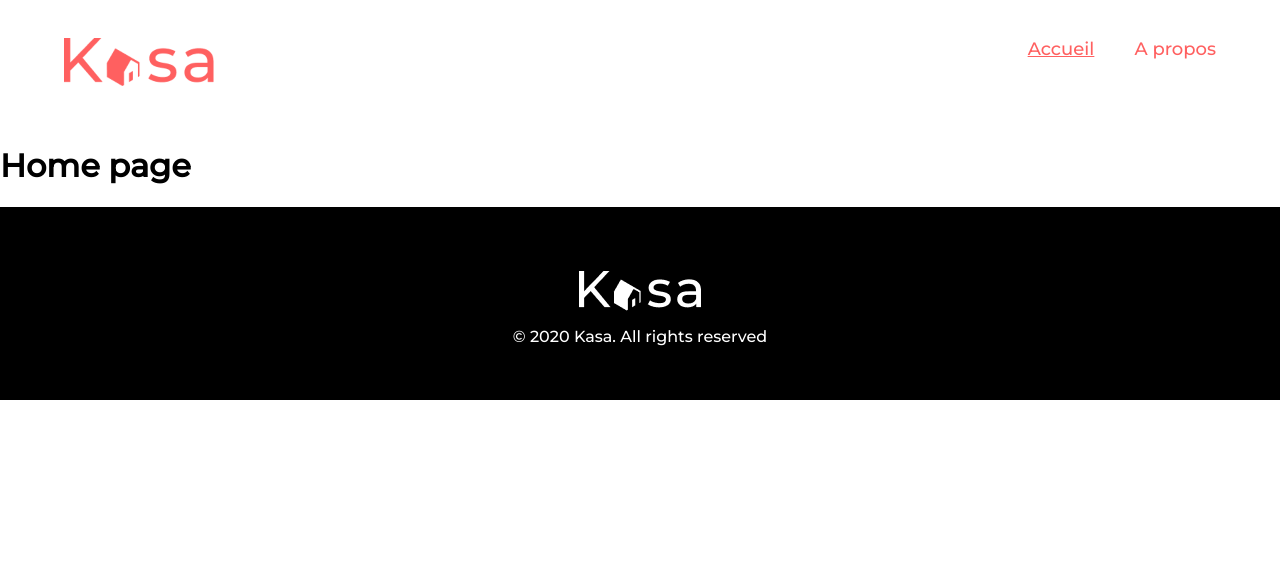
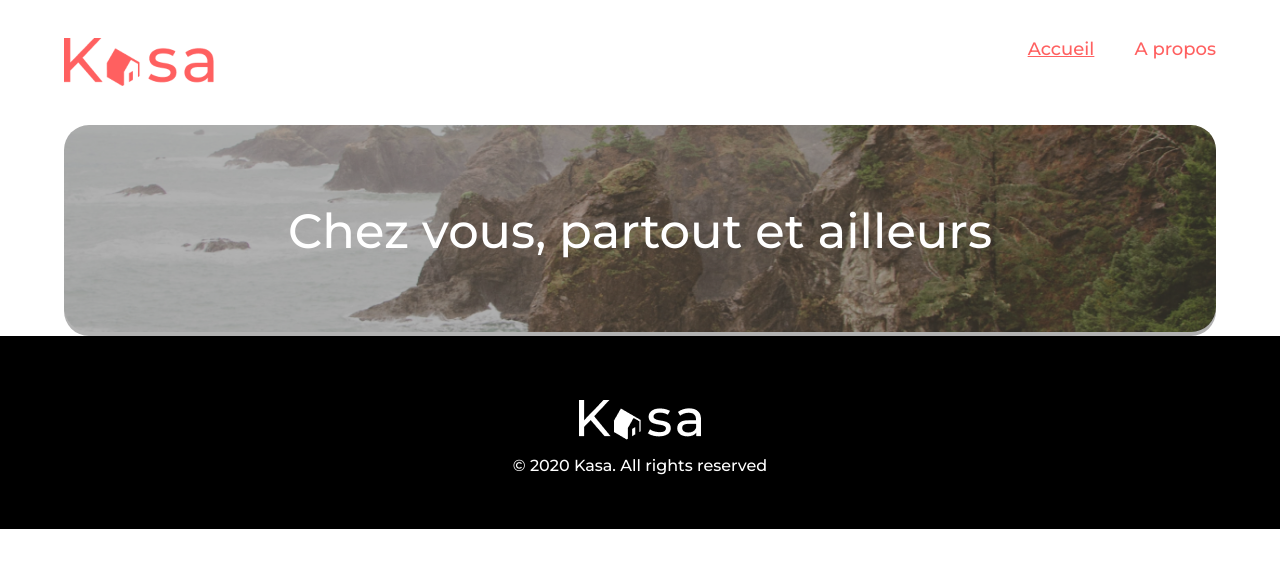
Before and after one commit to maud-vernet/kasa, a React (Create React App) app: page / in a window 1280 px wide. Shown: the top 568 px of the page. Built offline with nearby package versions, Linux system fonts and the light colour scheme.

Commit message:
fix banner

```diff
--- a/src/pages/Home.jsx
+++ b/src/pages/Home.jsx
@@ -1,8 +1,11 @@
+import Banner from '../components/Banner'
+import homeBanner from '../assets/home-banner.png'
+
 function Home() {
     return (
-        <div>
-            <h1>Home page</h1>
-        </div>
+        <main>
+            <Banner image={homeBanner} />
+        </main>
     )
 }
 
```
